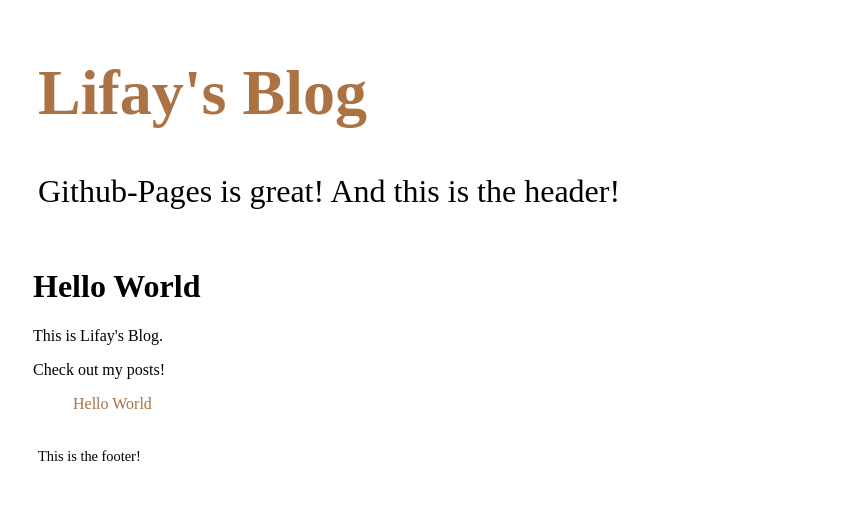
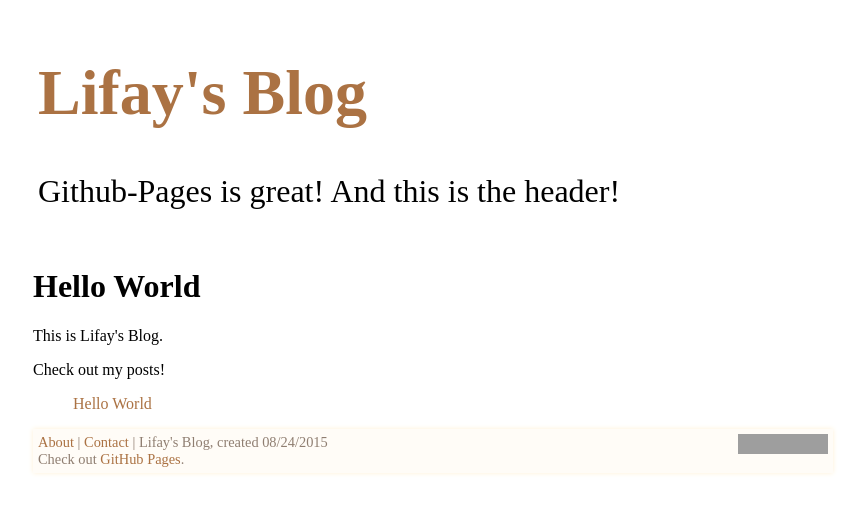
Before and after one commit to LiFaytheGoblin/LiFaytheGoblin.github.io, a Jekyll site: the page built from index.html, in a window 1280 px wide. Shown: the top 513 px of the page, without its empty margins (207-1072 px from the left). Built offline with Jekyll 4.4.1, drawn with Linux system fonts in a browser that asks for light colours; grey boxes are pictures that could not be loaded.

Commit message:
footer and about and contact

```diff
--- a/_includes/footer.html
+++ b/_includes/footer.html
@@ -1,3 +1,11 @@
 <div class="footer">
-<p>This is the footer!</p>
+<div class="footertext">
+<a href="/about.html" title="About">About</a> | <a href="contact.html" title="Contact">Contact</a> | Lifay's Blog, created 08/24/2015 <br />
+Check out <a href="https://pages.github.com/" title="GitHub Pages">GitHub Pages</a>.
 </div>
+<!--license-->
+<div class="license">
+<a rel="license" href="http://creativecommons.org/licenses/by-nc-sa/4.0/"><img alt="Creative Commons License" style="border-width:0" src="https://i.creativecommons.org/l/by-nc-sa/4.0/88x31.png" /></a>
+</div>
+<div style="clear:both"></div>
+</div>
--- /dev/null
+++ b/about.html
@@ -0,0 +1,6 @@
+---
+layout: default
+---
+
+<h1>About</h1>
+<p>This Blog has been created the 24th of August, 2015.</p>
--- a/style.css
+++ b/style.css
@@ -24,11 +24,25 @@ li {
 .footer {
 	padding:5px;
 	font-size:0.9em;
+	background-color: #FFFCF7;
+	box-shadow:0px 0px 5px #FFF0D6;
+	color: #8F7E71;
+}
+
+.footertext {
+	float:left;
+}
+
+.license {
+	float:right;
 }
 
 #post {
 	margin: 5px;
-	padding: 5px;
-	background-color: #FFFCF7;
-	border: 1px #FFFBF5 soldi;
+	padding: 3px 10px 3px 10px;
 }
+
+.postexcerpt {
+	font-size:0.9em;
+	color: #8F7E71;
+}
```
Also changed, not shown: contact.html (added, +13 -0 lines).
